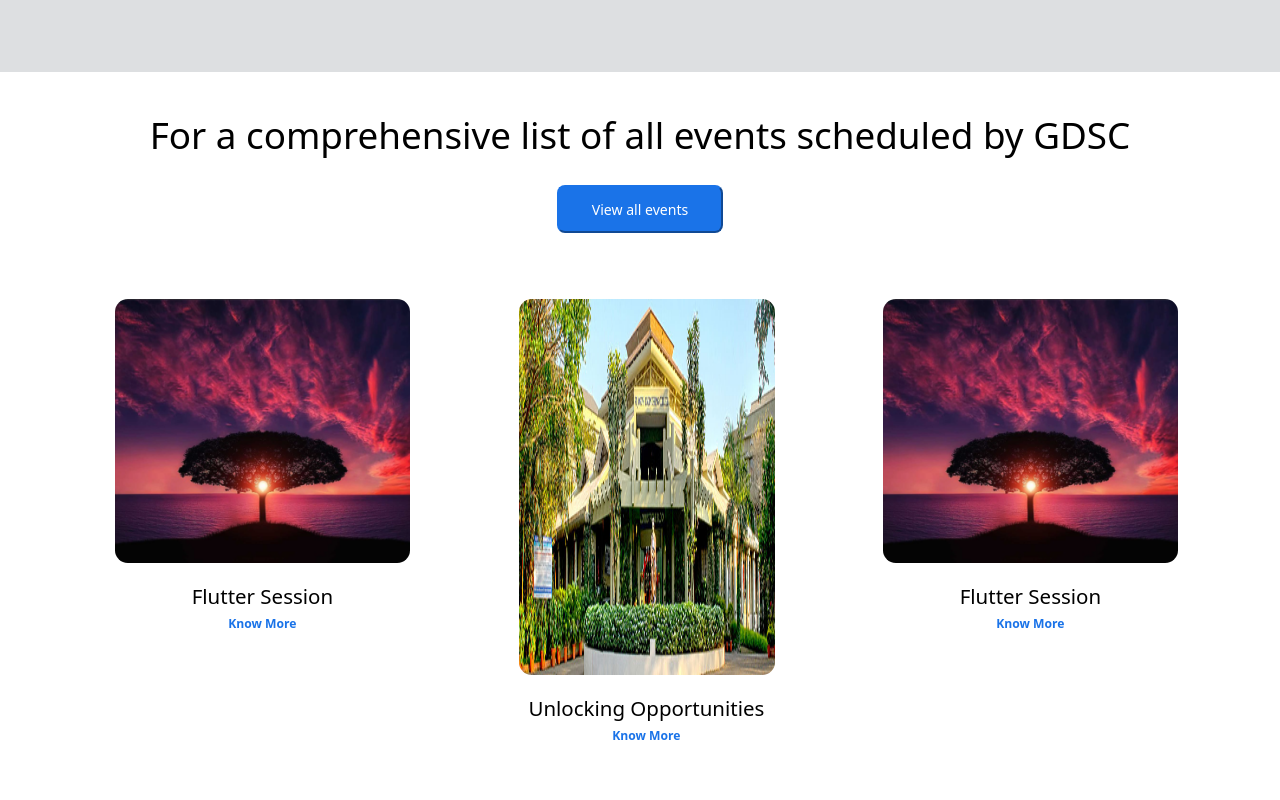
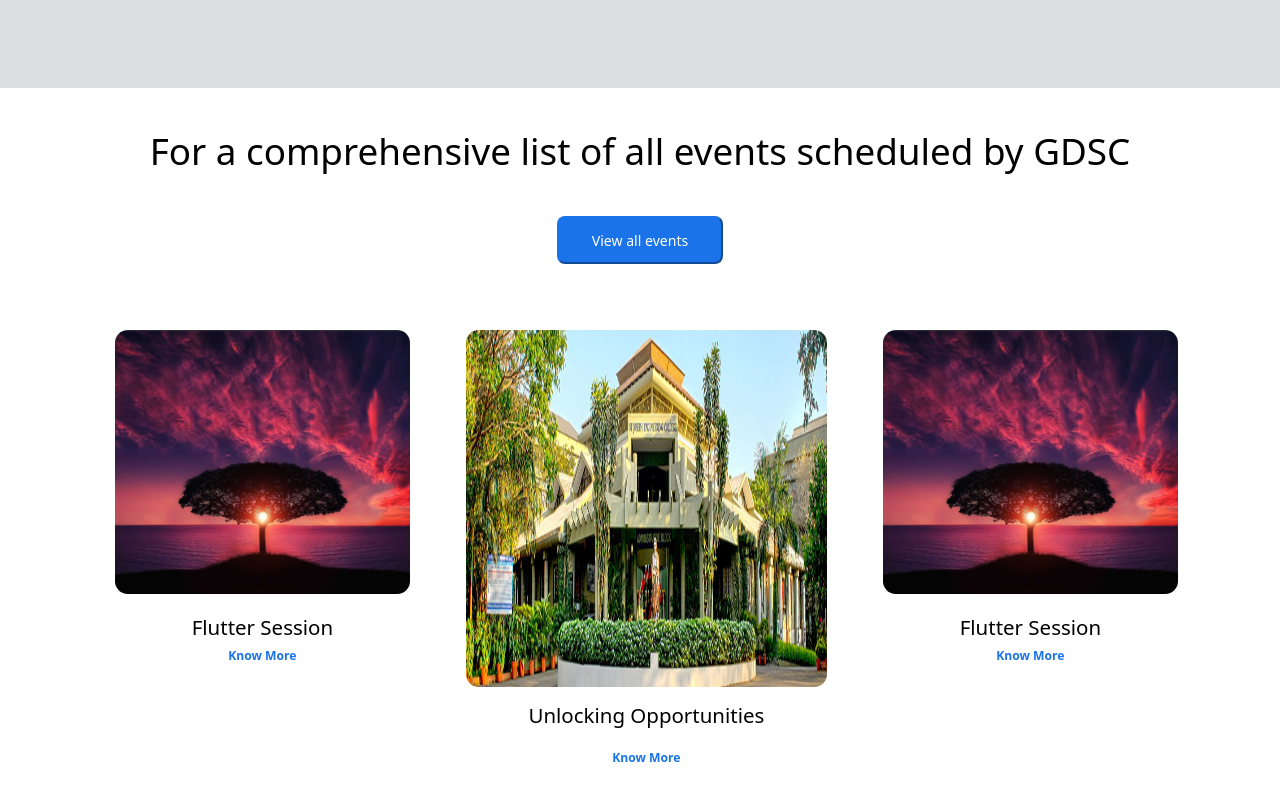
Before and after one commit to anu5hak/GdscSjec, a React (Create React App) app in the folder website/: page / in a window 1280 px wide. Shown: the part 1344-2144 px from the top of the page. Built offline with nearby package versions, Linux system fonts and the light colour scheme.

Commit message:
All minor changes set

```diff
--- a/website/src/App.js
+++ b/website/src/App.js
@@ -2,7 +2,7 @@ import React from "react";
 import Home from "./Pages/Home";
 import About from "./Pages/About";
 import Events from "./Pages/Event";
-import Eventsmain from "./Components/Eventsmain";
+import Images from "./Pages/Images";
 
 const App = () => {
   return (
@@ -10,7 +10,7 @@ const App = () => {
       <Home />
       <About />
       <Events />
-
+      <Images />
     </div>
   );
 };
--- a/website/src/Pages/About.css
+++ b/website/src/Pages/About.css
@@ -1,6 +1,6 @@
 .about{
     position: relative;
-    height: 77vh;
+    height: 79vh;
     overflow: hidden;
     background-color: rgb(221, 223, 225);
     z-index:-1;
--- a/website/src/Pages/About.jsx
+++ b/website/src/Pages/About.jsx
@@ -1,5 +1,5 @@
 import React from "react";
-import sjec from "../Images/sjec.jpg";
+import about from "../Images/about.png";
 import sideimage from "../Images/sideimage.svg"
 import './About.css';
 
@@ -25,7 +25,7 @@ const About = () => {
         </div>
 
         <div className="image">
-            <img className="anish" src={sjec}/>
+            <img className="anish" src={about}/>
         </div>
 
         <div className="sideimage">
--- a/website/src/Pages/Events.css
+++ b/website/src/Pages/Events.css
@@ -15,7 +15,7 @@
   justify-content: center;
   position: relative;
   width:100%;
-  top:0%;
+  top:2%;
 }
   #seeallevents {
     position: absolute;
@@ -34,52 +34,52 @@
   .eventimagecontainer{
     left:9%;
     width:83%;
-    height:60%;
+    height:47%;
     display: flex;
     position: relative;
-    top:15%;
+    top:17%;
   }
   .event1main{
     position:absolute;
   }
 
-
-
-  .eventmain2 {
-    width: 83vw;
-    height: 47vh;
-
-  }
+.eventmain2 {
+    position: absolute;
+    width: 100%;
+    height: 100%;
+    display: flex;
+    justify-content: center;
+ }
   .event2 {
-    width: 20vw;
-    height: 47vh;
-    position: relative;
+    width: 34%;
+    height: 100%;
     border-radius: 1vw;
-    left:38%;
 
   }
 
   .eventtitle2 {
-    position: relative;
+    position: absolute;
     text-align: center;
     font-size: 0.8vw;
     font-style: normal;
     width: 100%;
-    height: 2vw;
+    top:100%;
   }
   .eventtitle2 h1{
     font-weight: 400;
   }
 
-
   .knowmore2 {
     position: relative;
-    height: 1.8vw;
+    width: 100%;
+    height: 13%;
+    top:115%;
+    display: flex;
+    justify-content: center;
   }
 
   .knowmore2 h1 {
-    width: 100%;
-    text-align: center;
+
     position: absolute;
     color:#1A73E8;
     font-size: 0.95vw;
--- /dev/null
+++ b/website/src/Pages/Images.css
@@ -0,0 +1,5 @@
+.imagecontainer{
+    overflow: hidden;
+    height: 100vh;
+    position: relative;
+  }
--- /dev/null
+++ b/website/src/Pages/Images.jsx
@@ -0,0 +1,13 @@
+import React from "react";
+import './Images.css';
+
+const Images = () => {
+  return (
+    <div className="imagecontainer">
+
+    </div>
+
+    );
+};
+
+export default Images;
```
Also changed, not shown: website/src/Pages/Event.jsx (+4 -9 lines), website/src/Images/about.png (added).
